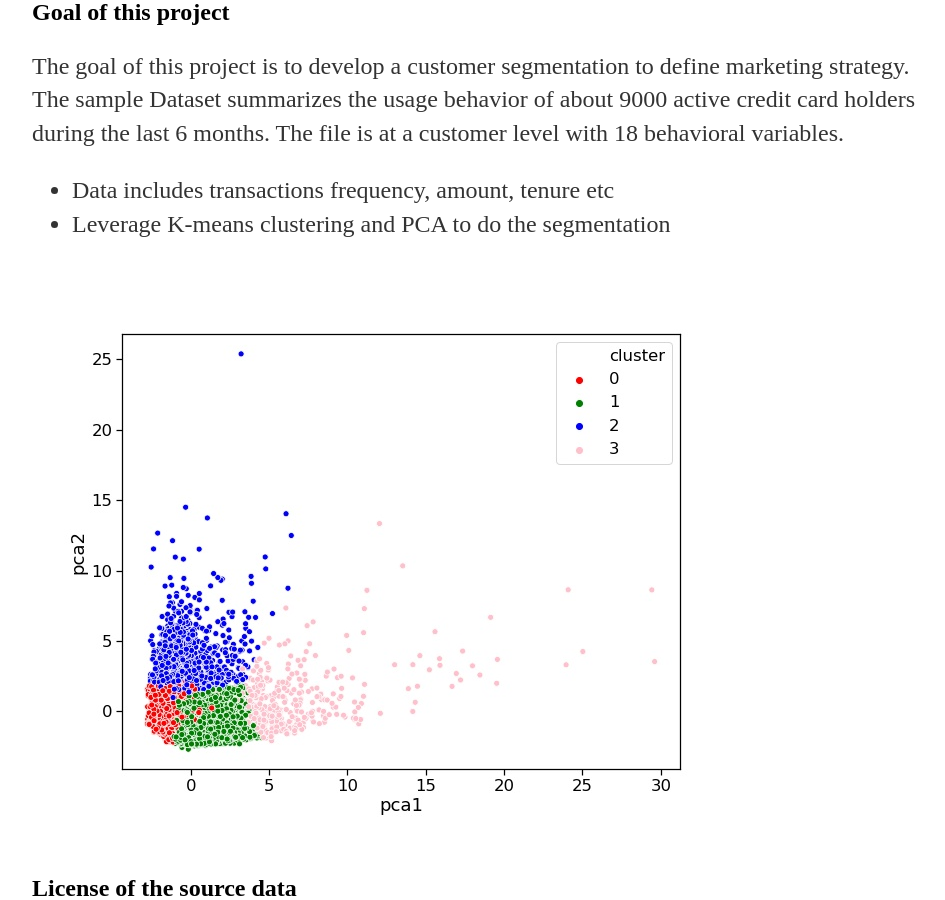
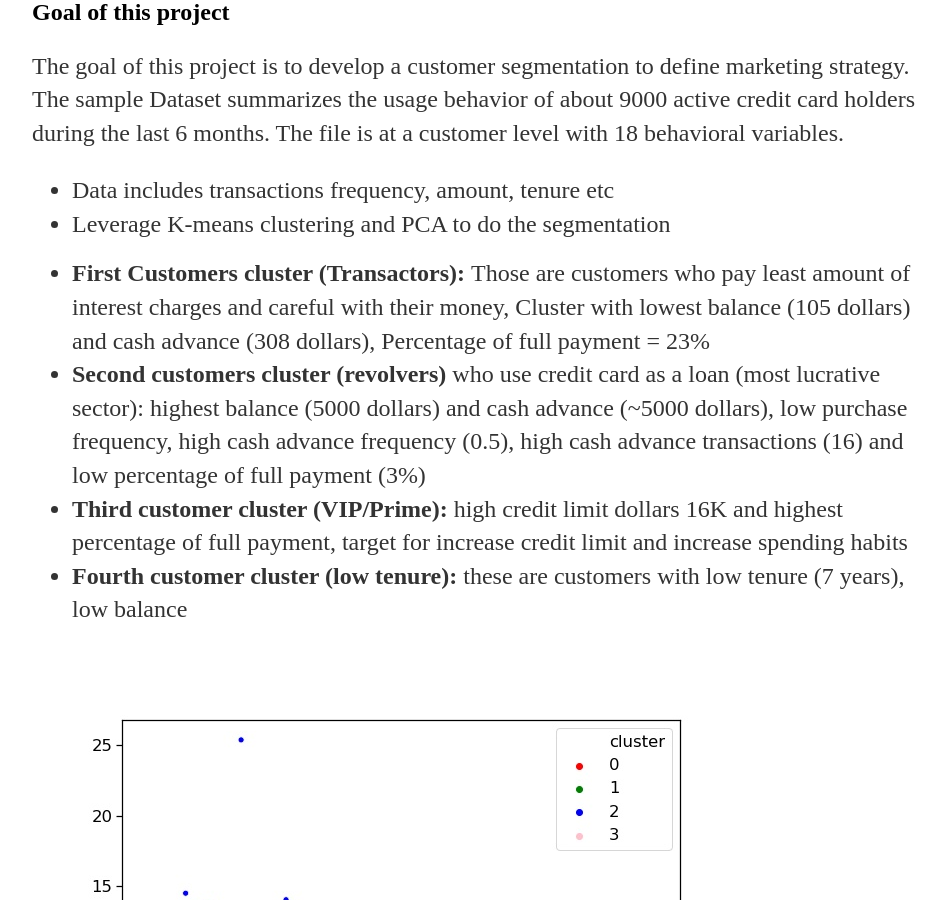
Before and after one commit to lakshmi2688/lakshmi2688.github.io, a Jekyll site: the page built from _posts/2020-10-28-Customer-Segmention.md, in a window 1280 px wide and 900 px high, scrolled down 327 px. Shown: the whole window, without its empty margins (160-1105 px from the left). Built offline with Jekyll 4.4.1, drawn with Linux system fonts in a browser that asks for light colours.

Commit message:
Update 2020-10-28-Customer-Segmention.md

```diff
--- a/_posts/2020-10-28-Customer-Segmention.md
+++ b/_posts/2020-10-28-Customer-Segmention.md
@@ -10,6 +10,11 @@ sample Dataset summarizes the usage behavior of about 9000 active credit card ho
 
 <ul><li>Data includes transactions frequency, amount, tenure etc</li>
     <li>Leverage K-means clustering and PCA to do the segmentation</li></ul>
+
+<ul><li><strong>First Customers cluster (Transactors): </strong>Those are customers who pay least amount of interest charges and careful with their money, Cluster with lowest balance (105 dollars) and cash advance (308 dollars), Percentage of full payment = 23%</li>
+<li><strong>Second customers cluster (revolvers) </strong> who use credit card as a loan (most lucrative sector): highest balance (5000 dollars) and cash advance (~5000 dollars), low purchase frequency, high cash advance frequency (0.5), high cash advance transactions (16) and low percentage of full payment (3%)</li>
+<li><strong>Third customer cluster (VIP/Prime):</strong> high credit limit dollars 16K and highest percentage of full payment, target for increase credit limit and increase spending habits</li>
+<li><strong>Fourth customer cluster (low tenure):</strong> these are customers with low tenure (7 years), low balance</li></ul>
 
 ![Principal Components](/assets/PCA.jpg)
 
```
